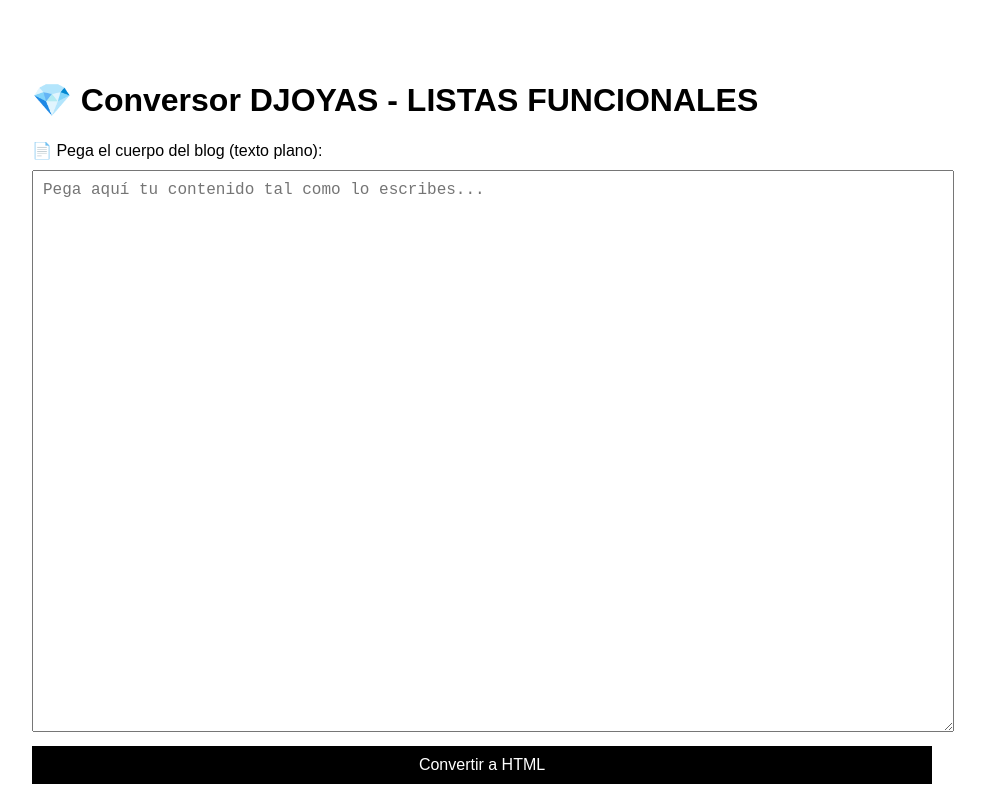
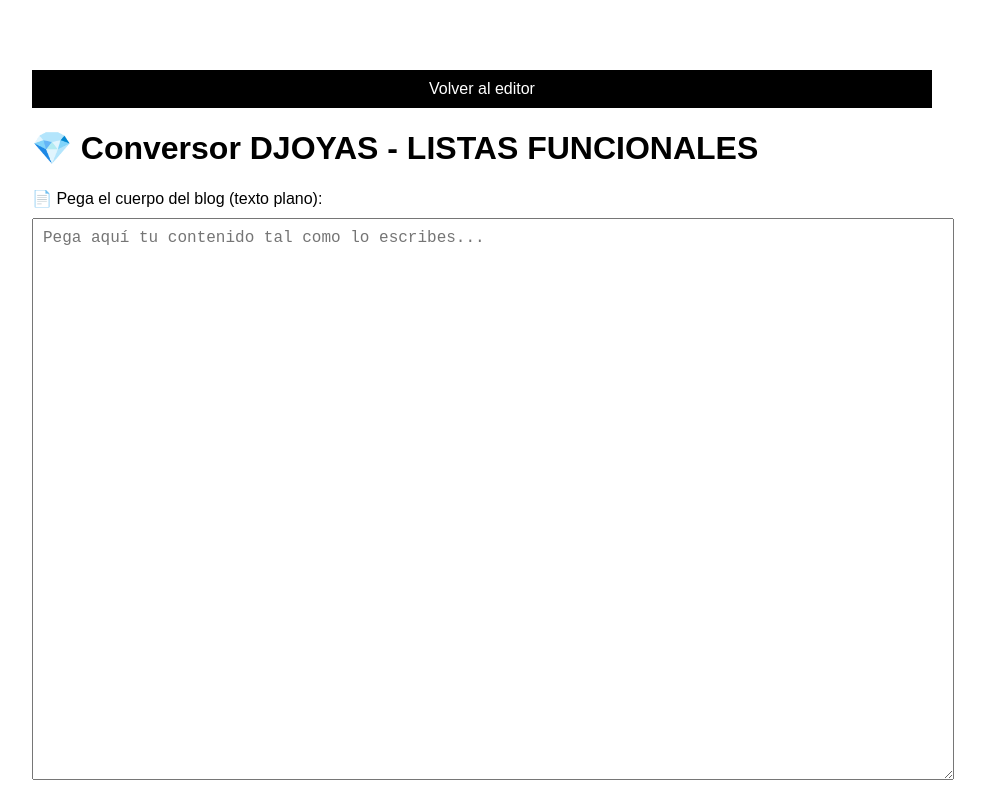
Before and after one commit to DJOYASWeb/generador-blog, a plain HTML site: page redactor.html in a window 1280 px wide. Shown: the top 791 px of the page, without its empty margins (158-1143 px from the left). Drawn offline with Linux system fonts and the light colour scheme.

Commit message:
Update redactor.html

```diff
--- a/redactor.html
+++ b/redactor.html
@@ -13,7 +13,9 @@
   </style>
 </head>
 <body>
-
+<button onclick="window.open('/generador-blog.html', '_blank')">
+ Volver al editor
+</button>
 <h1>💎 Conversor DJOYAS - LISTAS FUNCIONALES</h1>
 
 <label for="inputTexto">📄 Pega el cuerpo del blog (texto plano):</label>
```
